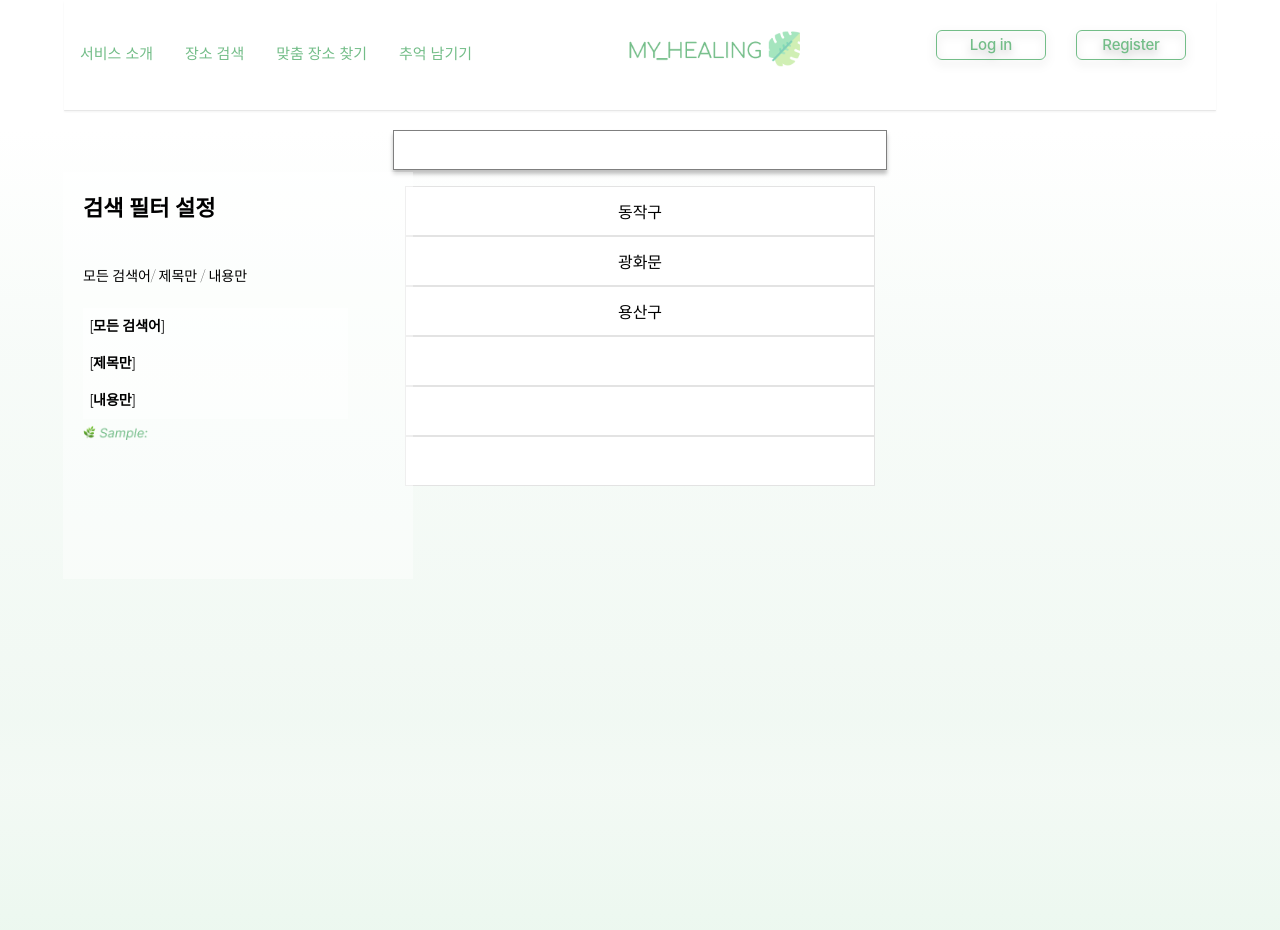
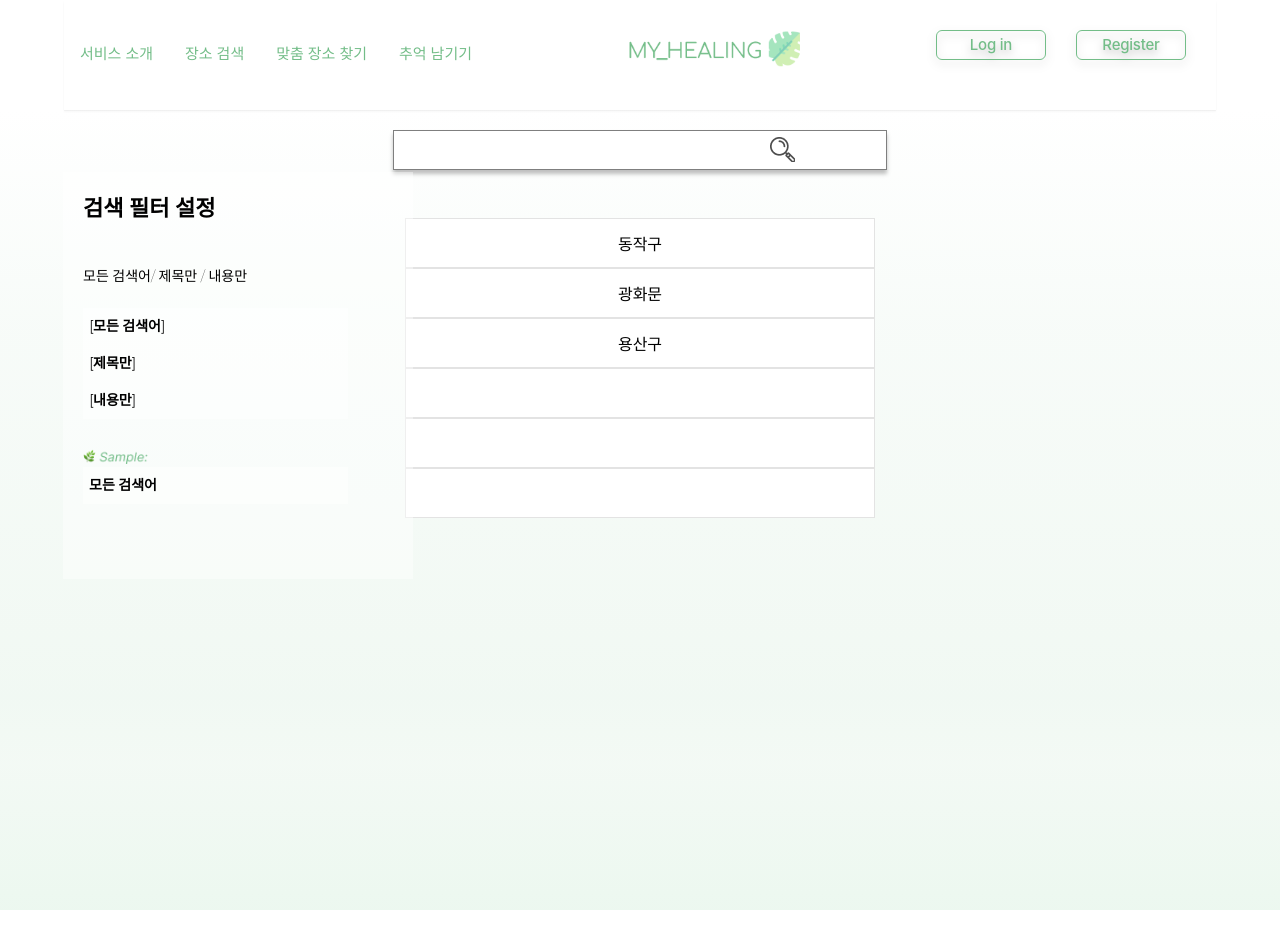
Before and after one commit to Likelion-at-SMWU-10th/MYHEALING-Client, a React (Create React App) app in the folder myhealing_client/: page /searchplacebyinput in a window 1280 px wide. Built offline with nearby package versions, Linux system fonts and the light colour scheme; a web font is replaced by a local one.

Commit message:
[KSM] 맞춤 장소 찾기 및 검색 작업 완료
[KSM] 맞춤 장소 찾기 및 검색 작업 완료

```diff
--- a/myhealing_client/src/page/map/SearchList.js
+++ b/myhealing_client/src/page/map/SearchList.js
@@ -4,91 +4,41 @@ import "./SearchList.css";
 import { useState, useEffect } from "react";
 import { useNavigate, useLocation } from 'react-router-dom';
 
-import axios from 'axios';
 
 function SearchList({ apiUrl }) {
   const navigate = useNavigate();
   const { state } = useLocation();
-  console.log('SearchList' + state.gu);
-  console.log('SearchList' + state.tags);
 
   useEffect(() => {
-    if( state.gu && state.tags ) {
-      console.log('submit');
-      axios.get(`${apiUrl}guide/recommend`,
-               {params: {keyword: state.tags,
-                        region:state.gu}})
-      .then(function (response) {
-          // response
-          console.log(response.data);
-          if(response.count > 0 ) {
-            //renderFunction
-          }
-          else {
-            //검색 결과가 없습니다.
-          }
-      }).catch(function (error) {
-          // 오류발생시 실행
-      }).then(function() {
-          // 항상 실행
-      });
+    console.log(state);
+  },[]);
 
-    }
-  })
 
   const showResult = (event) => {
     navigate("/searchplacebyname");
     console.log('in');
   };
 
+
   return (
     <>
       <Wrapper>
+
         <div className="list-group wrapbox">
-            <a onClick={()=> showResult()} className="list-group-item list-group-item-action">
-                <img src="img/search/me.svg" className=""></img>
-                <Texts>감자</Texts>
-                <Texts>2022.07.14</Texts>
-                <div className="d-flex w-100 justify-content-between">
-                <h5 className="mb-1 addmargin">2022 광화문 핫플레이스 모음</h5>
-                <small>3일전</small>
-                </div>
-                <p className="mb-1"></p>
-                <small className="addmargin">여름에 힐링하러 가기 좋은 광화문 에 다녀왔어요~! 그 중 좋았던 곳을 추천 어쩌고 ...어쩌고</small>
-            </a>
-            <a onClick={()=> showResult()} className="list-group-item list-group-item-action">
-                <img src="img/search/me.svg" className=""></img>
-                <Texts>감자</Texts>
-                <Texts>2022.07.14</Texts>
-                <div className="d-flex w-100 justify-content-between">
-                <h5 className="mb-1 addmargin">2022 광화문 핫플레이스 모음</h5>
-                <small>3일전</small>
-                </div>
-                <p className="mb-1"></p>
-                <small className="addmargin">여름에 힐링하러 가기 좋은 광화문 에 다녀왔어요~! 그 중 좋았던 곳을 추천 어쩌고 ...어쩌고</small>
-            </a>
-            <a onClick={()=> showResult()} className="list-group-item list-group-item-action">
-                <img src="img/search/me.svg" className=""></img>
-                <Texts>감자</Texts>
-                <Texts>2022.07.14</Texts>
-                <div className="d-flex w-100 justify-content-between">
-                <h5 className="mb-1 addmargin">2022 광화문 핫플레이스 모음</h5>
-                <small>3일전</small>
-                </div>
-                <p className="mb-1"></p>
-                <small className="addmargin">여름에 힐링하러 가기 좋은 광화문 에 다녀왔어요~! 그 중 좋았던 곳을 추천 어쩌고 ...어쩌고</small>
-            </a>
-            <a onClick={()=> showResult()} className="list-group-item list-group-item-action">
-                <img src="img/search/me.svg" className=""></img>
-                <Texts>감자</Texts>
-                <Texts>2022.07.14</Texts>
-                <div className="d-flex w-100 justify-content-between">
-                <h5 className="mb-1 addmargin">2022 광화문 핫플레이스 모음</h5>
-                <small>3일전</small>
-                </div>
-                <p className="mb-1"></p>
-                <small className="addmargin">여름에 힐링하러 가기 좋은 광화문 에 다녀왔어요~! 그 중 좋았던 곳을 추천 어쩌고 ...어쩌고</small>
-            </a>
+          {state.map((list) => {
+            return <a key={list.id} onClick={()=> showResult()} className="list-group-item list-group-item-action">
+                          <img src="img/search/me.svg" className=""></img>
+                          <Texts>감자2</Texts>
+                          <Texts>{list.created_at.substring(0,10)}</Texts>
+                          <div className="d-flex w-100 justify-content-between">
+                            <h5 className="mb-1 addmargin">{list.title}</h5>
+                            <small></small>
+                          </div>
+                          <p className="mb-1"></p>
+                          <small className="addmargin">{list.body?list.body:list.summary}</small>
+                        </a>
+                    })
+                }
             </div>
       </Wrapper>
     </>
--- a/myhealing_client/src/page/map/SearchPlace.css
+++ b/myhealing_client/src/page/map/SearchPlace.css
@@ -27,11 +27,16 @@
 
     width: 494px;
     height: 40px;
-    margin: 0 auto;
     margin-top: 50px;
 
     border: 1px solid rgba(0, 0, 0, 0.5);
     box-shadow: 0px 4px 4px rgba(0, 0, 0, 0.25);
+}
+
+.formsearchbox {
+
+  display: flex;
+  align-items: center;
 }
 
 .card {
--- a/myhealing_client/src/page/map/SearchPlace.js
+++ b/myhealing_client/src/page/map/SearchPlace.js
@@ -6,7 +6,11 @@ import "./SearchPlace.css";
 import { useState } from "react";
 import { useNavigate, useLocation } from "react-router-dom";
 
-function SearchPlace() {
+import Cookies from "universal-cookie";
+const cookies = new Cookies();
+import axios from 'axios';
+
+function SearchPlace({ apiUrl }) {
   const navigate = useNavigate();
   const { state } = useLocation();
 
@@ -60,7 +64,42 @@ function SearchPlace() {
       "gu":{state}.state,
       "tags":JSON.stringify(tags)
     }
-    navigate("/searchlist",{state:sendData});
+
+    if( sendData.gu && sendData.tags ) {
+      console.log('submit');
+
+      const access = cookies.get("access_token");
+      const config = {
+        headers: {
+          Authorization: `Bearer ${access}`,
+        },
+      };
+      axios.get(`${apiUrl}guide/recommend/`,
+               {params: {keyword: sendData.tags,
+                        region:sendData.gu}},config)
+      .then(function (response) {
+          // response
+          console.log(response.data.results);
+
+          if(response.data.length > 0 ) {
+            //renderFunction
+           // console.log('response: '+response);
+            navigate("/searchlist",{state:response.data.results});
+
+            //setLists(response.data)
+          }
+          else {
+            //검색 결과가 없습니다.
+            alert("검색 결과가 없습니다 !!");
+          }
+      }).catch(function (error) {
+          // 오류발생시 실행
+      }).then(function() {
+          // 항상 실행
+      });
+
+    }
+
   };
 
   const setSearchText = (value) => {
--- a/myhealing_client/src/page/map/SearchPlaceByInput.js
+++ b/myhealing_client/src/page/map/SearchPlaceByInput.js
@@ -4,44 +4,86 @@ import "./SearchPlace.css";
 import { useState } from "react";
 import { useNavigate, useLocation } from "react-router-dom";
 import axios from 'axios';
+import instance from '../login/instance';
 
-const SearchPlaceByInput = () => {
-  const searchFunction = (value) => {
-    //event.preventDefault();
+import Cookies from "universal-cookie";
+const cookies = new Cookies();
+
+const SearchPlaceByInput = ({apiUrl}) => {
+  const navigate = useNavigate();
+  const [option, setOption] = useState('mix')
+  const [search_text, setSearchText] = useState('')
+
+  const searchFunction = (e) => {
+    if(e) e.preventDefault();
    // navigate("/searchplacebyname");
-    navigate("/searchlist");
 
-    console.log('submit');
-    axios.get("http://127.0.0.1:8000/guide/")
+   if(e.target.value) {
+     console.log(e.target.value)
+   }
+
+   const access = cookies.get("access_token");
+   const config = {
+     headers: {
+       Authorization: `Bearer ${access}`,
+     },
+   };
+   console.log('search_text'+search_text)
+   instance.get(`guide/search/`,
+              {params: {filter: option,
+                       query:search_text}},config)
    .then(function (response) {
         // response
-         console.log(response.data);
+      console.log(response.data.results);
+
+      navigate("/searchlist",{state:response.data.results});
    }).catch(function (error) {
+        console.log(error);
        // 오류발생시 실행
    }).then(function() {
        // 항상 실행
    });
   };
 
+  const selecetOption = (e) => {
+    setOption(e.target.value)
+    console.log(e.target.value)
+  }
+
+  const changeText = (e) => {
+    console.log(e.target.value)
+    setSearchText(e.target.value)
+  }
+
+  const selectList = (e) => {
+    setSearchText(e.target.value)
+  }
     return (
         <div className='greensearch'>
             <div className="container">
-            <form onSubmit={() => searchFunction()}>
+            <form className='formsearchbox' onSubmit={searchFunction}>
                 <input
-                    className="input-group mb-3 topsearchbox"
+                    value={search_text}
+                    onChange={changeText}
+                    className="topsearchbox"
                 ></input>
+                <BtnSearch onClick={searchFunction}></BtnSearch>
             </form>
             <SerachSide>
                 <Title>검색 필터 설정</Title>
                 <SubTitle>모든 검색어/ 제목만 / 내용만</SubTitle>
-                <Option>[모든 검색어]</Option>
-                <Option>[제목만]</Option>
-                <Option>[내용만]</Option>
+                <Option value="mix" onClick={selecetOption}>[모든 검색어]</Option>
+                <Option value="title" onClick={selecetOption}>[제목만]</Option>
+                <Option value="body" onClick={selecetOption}>[내용만]</Option>
+                <br/>
                 <img className="sampleImg" src="img/search/sampleimage.png" />
+                <Option>{option=="title"?"제목만":(option=="body"?"내용만":"모든 검색어")}</Option>
             </SerachSide>
-            <SearchHistory onClick={() => searchFunction("동작구")}>동작구</SearchHistory>
-            <SearchHistory onClick={() => searchFunction("광화문")}>광화문</SearchHistory>
-            <SearchHistory onClick={() => searchFunction("용산구")}>용산구</SearchHistory>
+            <br/>
+            <br/>
+            <SearchHistory value="동작구" onClick={selectList}>동작구</SearchHistory>
+            <SearchHistory value="광화문" onClick={selectList}>광화문</SearchHistory>
+            <SearchHistory value="용산구" onClick={selectList}>용산구</SearchHistory>
             <SearchHistory></SearchHistory>
             <SearchHistory></SearchHistory>
             <SearchHistory></SearchHistory>
@@ -49,6 +91,17 @@ const SearchPlaceByInput = () => {
         </div>
     );
 };
+const BtnSearch = styled.button`
+  background: url( "img/search/search.png" ) no-repeat;
+  border: none;
+  width: 25px;
+  height: 25px;
+
+  position: absolute;
+  right:485px;
+  top: 137px;
+
+`;
 
 const SerachSide = styled.div`
   box-sizing: border-box;
```
Also changed, not shown: myhealing_client/public/img/search/search.png (added). Lines whose indentation alone changed are shown as unchanged.
